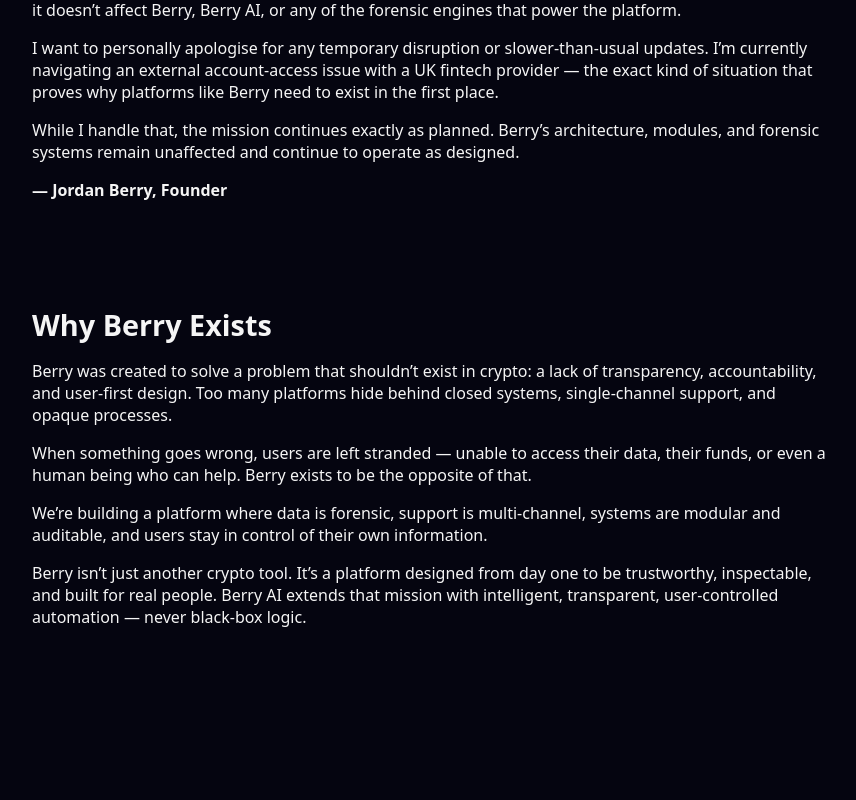
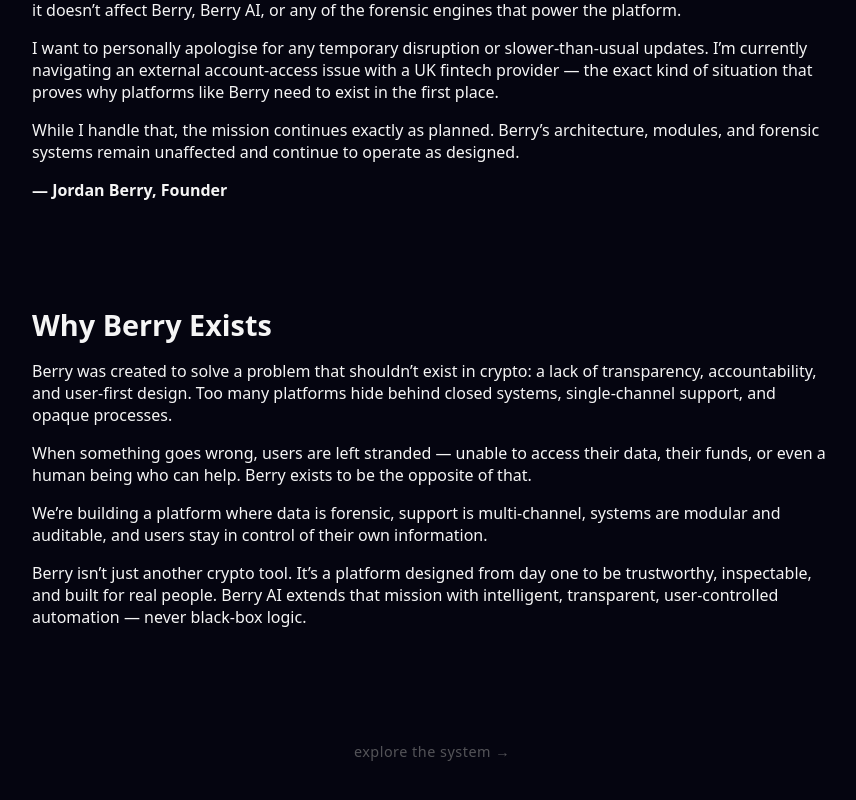
Before and after one commit to jordanberry404000000-sketch/berryplatform-frontend, a React (Vite) app: page / in a window 1280 px wide. Shown: the part 1956-2756 px from the top of the page, without its empty margins (208-1064 px from the left). Before the commit the page ends 2720 px from the top, so only its background shows below. Built offline with nearby package versions, Linux system fonts and the light colour scheme; the HTML template or start-up script is replaced by a standard one.

Commit message:
Add Explorer link with hover effects to Landing page
Added a subtle link to the Explorer page with hover effects.

```diff
--- a/src/pages/Landing.jsx
+++ b/src/pages/Landing.jsx
@@ -140,6 +140,31 @@
         </p>
       </section>
 
+      {/* Subtle Explorer Link */}
+<div style={{ marginTop: "4rem", textAlign: "center" }}>
+  <a
+    href="/Explorer"
+    style={{
+      color: "#888",
+      fontSize: "0.9rem",
+      letterSpacing: "0.5px",
+      opacity: 0.6,
+      textDecoration: "none",
+      transition: "opacity 0.3s ease, color 0.3s ease"
+    }}
+    onMouseEnter={(e) => {
+      e.target.style.opacity = 1;
+      e.target.style.color = "#fff";
+    }}
+    onMouseLeave={(e) => {
+      e.target.style.opacity = 0.6;
+      e.target.style.color = "#888";
+    }}
+  >
+    explore the system →
+  </a>
+</div>
+
     </div>
   );
 }
```
